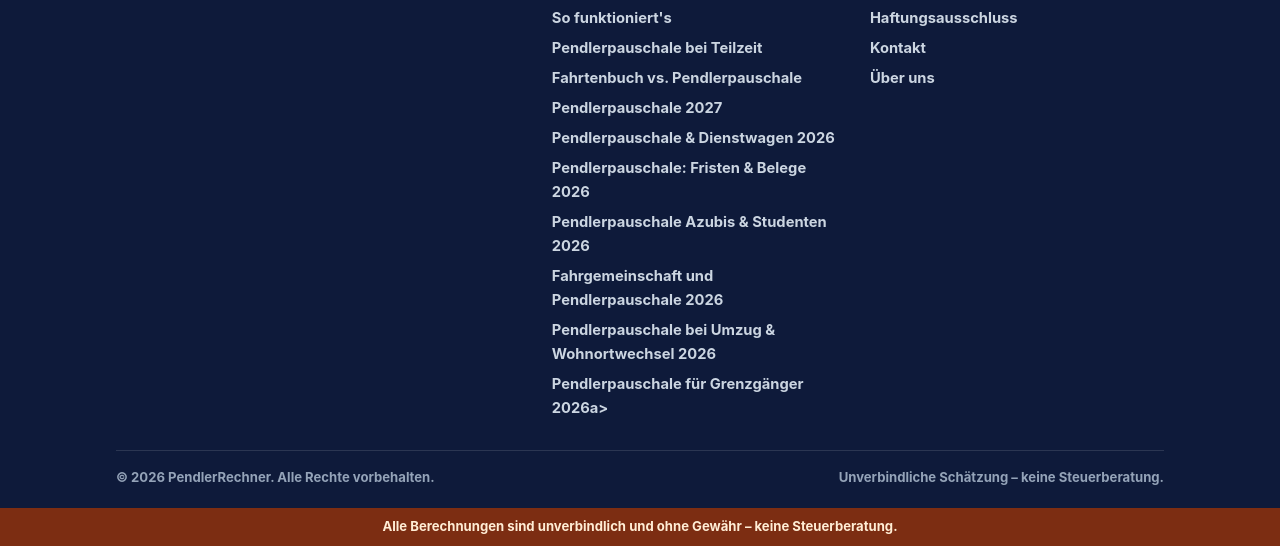
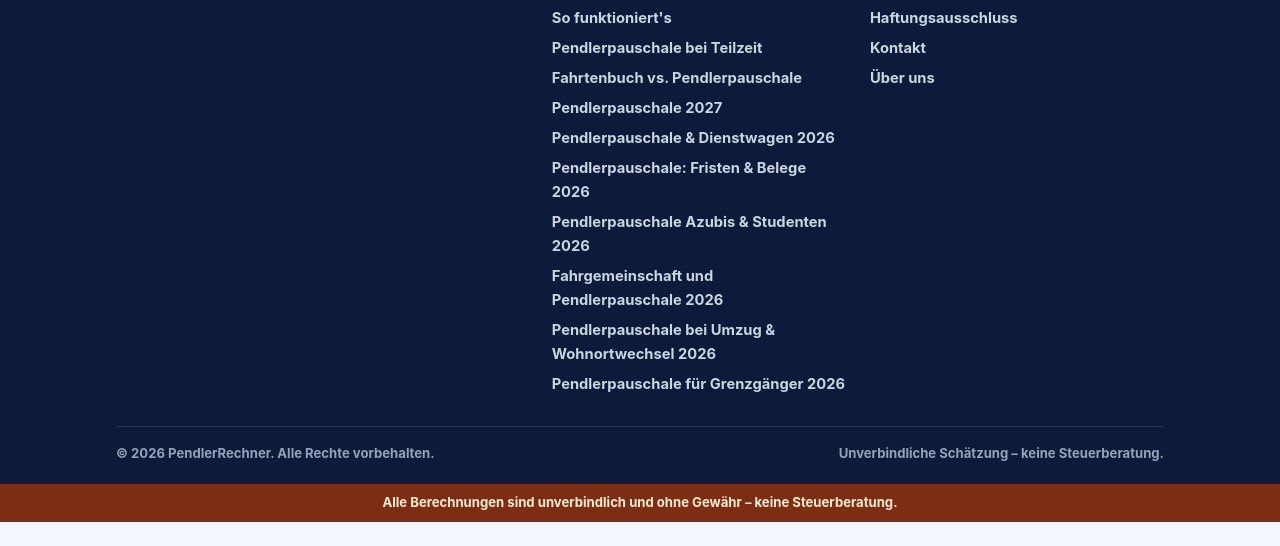
Before and after one commit to mirzacreative/pendlerpauschale-rechner, a plain HTML site: page index.html in a window 1280 px wide. Shown: the part 4080-4626 px from the top of the page. After the commit the page ends 4602 px from the top, so only its background shows below. Drawn offline with Linux system fonts and the light colour scheme.

Commit message:
Fix stray text after pendlerpauschale-grenzgaenger homepage link

```diff
--- a/index.html
+++ b/index.html
@@ -272,7 +272,7 @@
                     <li><a href="fahrtenbuch-vs-pendlerpauschale.html">Fahrtenbuch vs. Pendlerpauschale</a></li>
           <li><a href="pendlerpauschale-2027.html">Pendlerpauschale 2027</a></li>
           <li><a href="pendlerpauschale-dienstwagen-2026.html">Pendlerpauschale &amp; Dienstwagen 2026</a></li>
-          <li><a href="pendlerpauschale-fristen-belege-2026.html">Pendlerpauschale: Fristen &amp; Belege 2026</a></li><li><a href="pendlerpauschale-azubis-studenten-2026.html">Pendlerpauschale Azubis &amp; Studenten 2026</a></li><li><a href="pendlerpauschale-fahrgemeinschaft-2026.html">Fahrgemeinschaft und Pendlerpauschale 2026</a></li><li><a href="pendlerpauschale-umzug-wohnortwechsel-2026.html">Pendlerpauschale bei Umzug &amp; Wohnortwechsel 2026</a></li><li><a href="pendlerpauschale-grenzgaenger-2026.html">Pendlerpauschale für Grenzgänger 2026</a>a></li></li>
+          <li><a href="pendlerpauschale-fristen-belege-2026.html">Pendlerpauschale: Fristen &amp; Belege 2026</a></li><li><a href="pendlerpauschale-azubis-studenten-2026.html">Pendlerpauschale Azubis &amp; Studenten 2026</a></li><li><a href="pendlerpauschale-fahrgemeinschaft-2026.html">Fahrgemeinschaft und Pendlerpauschale 2026</a></li><li><a href="pendlerpauschale-umzug-wohnortwechsel-2026.html">Pendlerpauschale bei Umzug &amp; Wohnortwechsel 2026</a></li><li><a href="pendlerpauschale-grenzgaenger-2026.html">Pendlerpauschale für Grenzgänger 2026</a></li>
         </ul>
       </div>
       <div>
```
